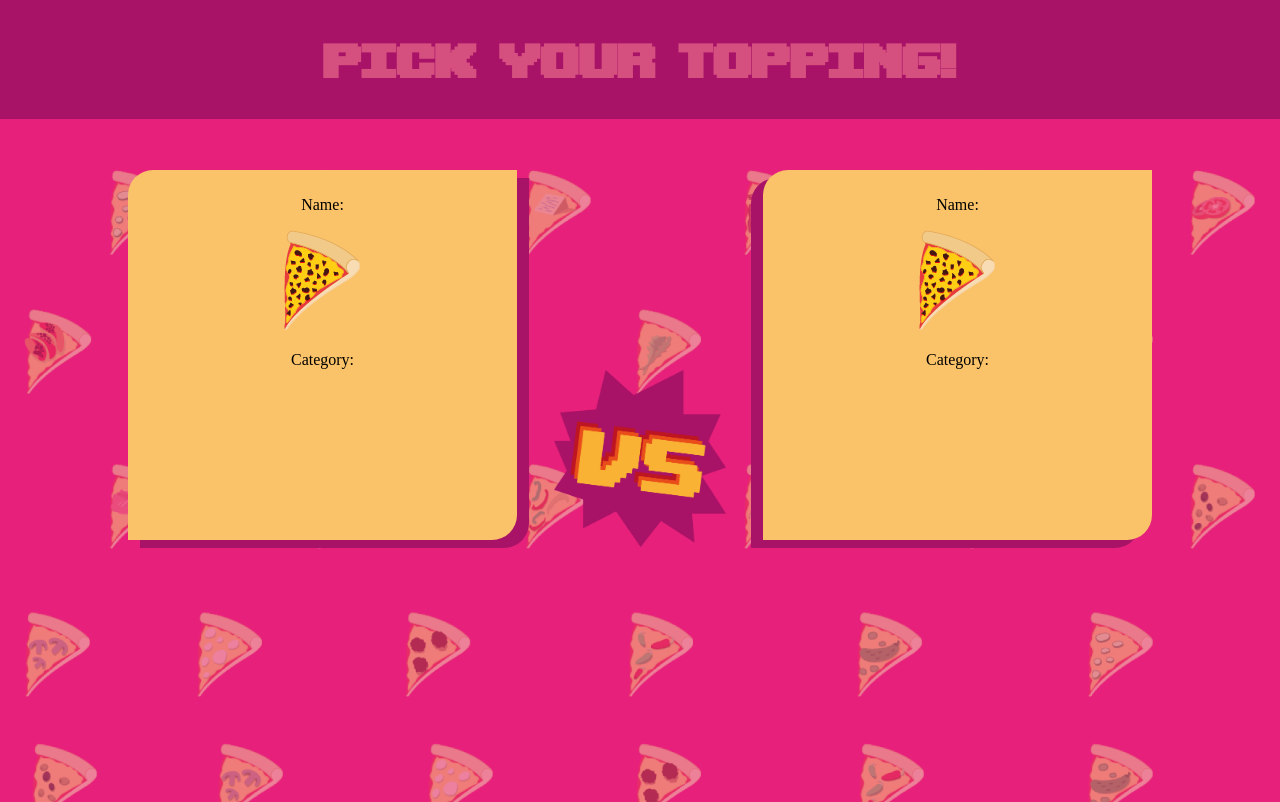
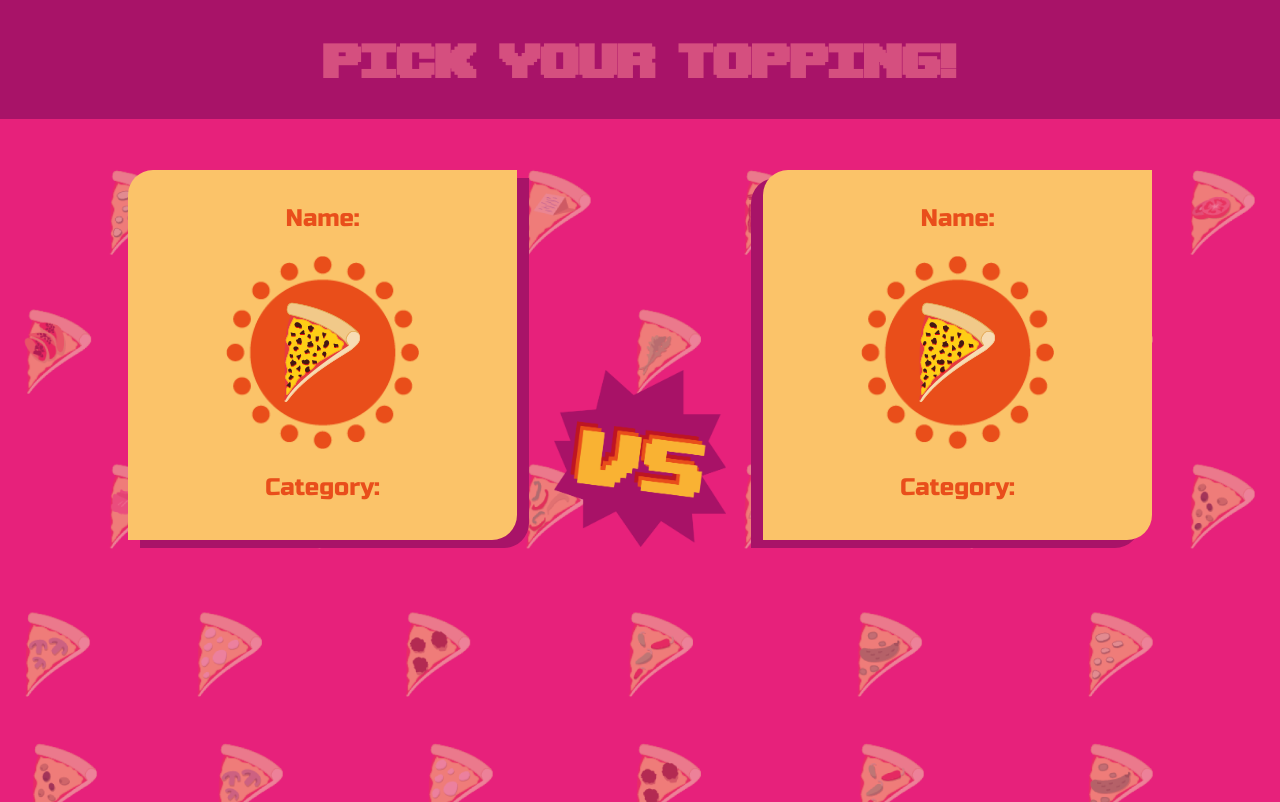
Before and after one commit to iO-Academy/2021-mar-clash-of-the-toppings-fe, a React (Create React App) app: page /clash in a window 1280 px wide. Built offline with nearby package versions, Linux system fonts and the light colour scheme; no server answers.

Commit message:
added centralized card image

```diff
--- a/src/Components/Clash/ClashBox/ToppingOneOuter/ToppingOneCat/index.js
+++ b/src/Components/Clash/ClashBox/ToppingOneOuter/ToppingOneCat/index.js
@@ -1,4 +1,5 @@
 import React from "react";
+import './ToppingOneCat.css'
 
 class ToppingOneCat extends React.Component {
     render() {
--- a/src/Components/Clash/ClashBox/ToppingOneOuter/ToppingOneImg/ToppingOneImg.css
+++ b/src/Components/Clash/ClashBox/ToppingOneOuter/ToppingOneImg/ToppingOneImg.css
@@ -0,0 +1,14 @@
+#centralCard {
+    display:flex;
+    height: 55%;
+    background-image: url('../../../../../Images/circle.png');
+    background-repeat: no-repeat;
+    background-position: center;
+    background-size: contain;
+    margin:5px;
+    align-items: center;
+    justify-content: center;
+}
+img {
+
+}
--- a/src/Components/Clash/ClashBox/ToppingOneOuter/ToppingOneImg/index.js
+++ b/src/Components/Clash/ClashBox/ToppingOneOuter/ToppingOneImg/index.js
@@ -1,10 +1,11 @@
 import React from "react";
 import SpicyBeef from '../../../../../Images/spicyBeef.png'
+import './ToppingOneImg.css'
 
 class BeefImg extends React.Component {
     render() {
         return (
-            <div>
+            <div id='centralCard'>
                 <img alt="Spicy Beef" src={SpicyBeef}/>
             </div>
         )
```
Also changed, not shown: src/Images/circle.png (added).
